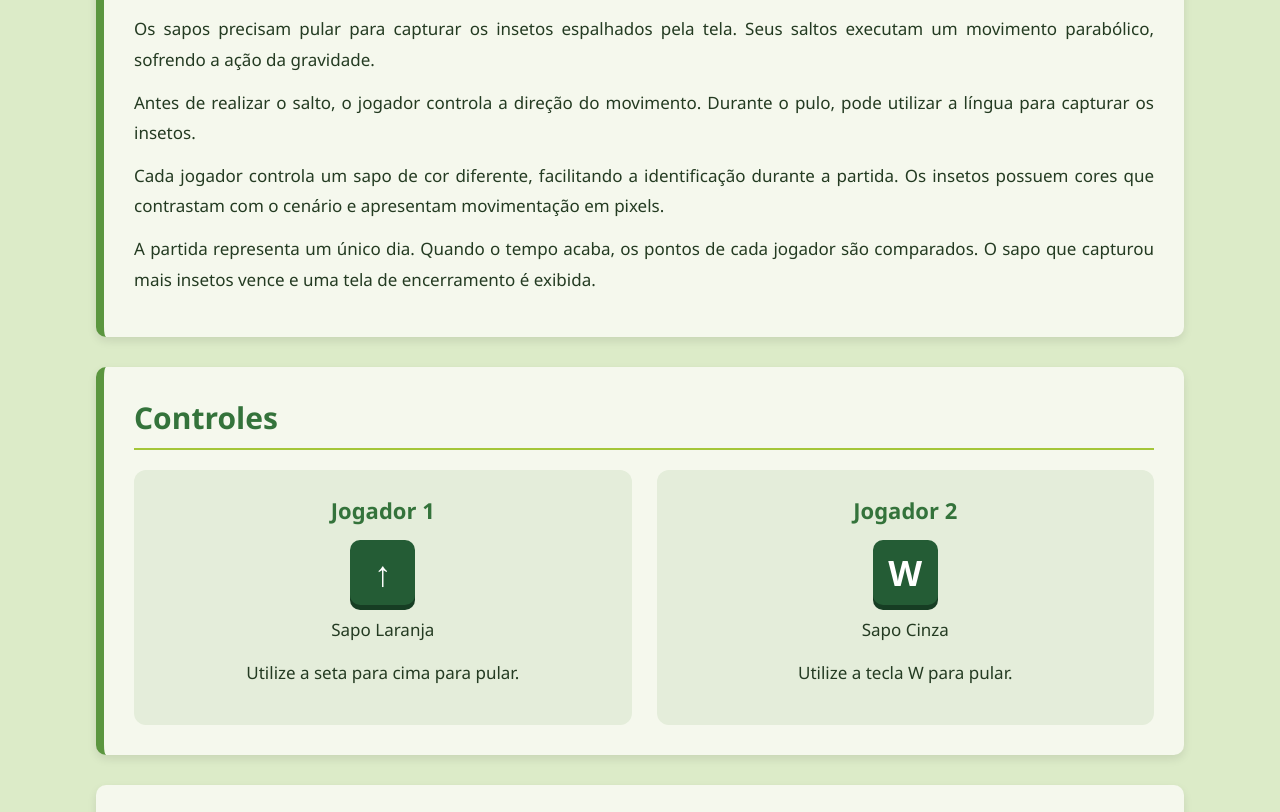
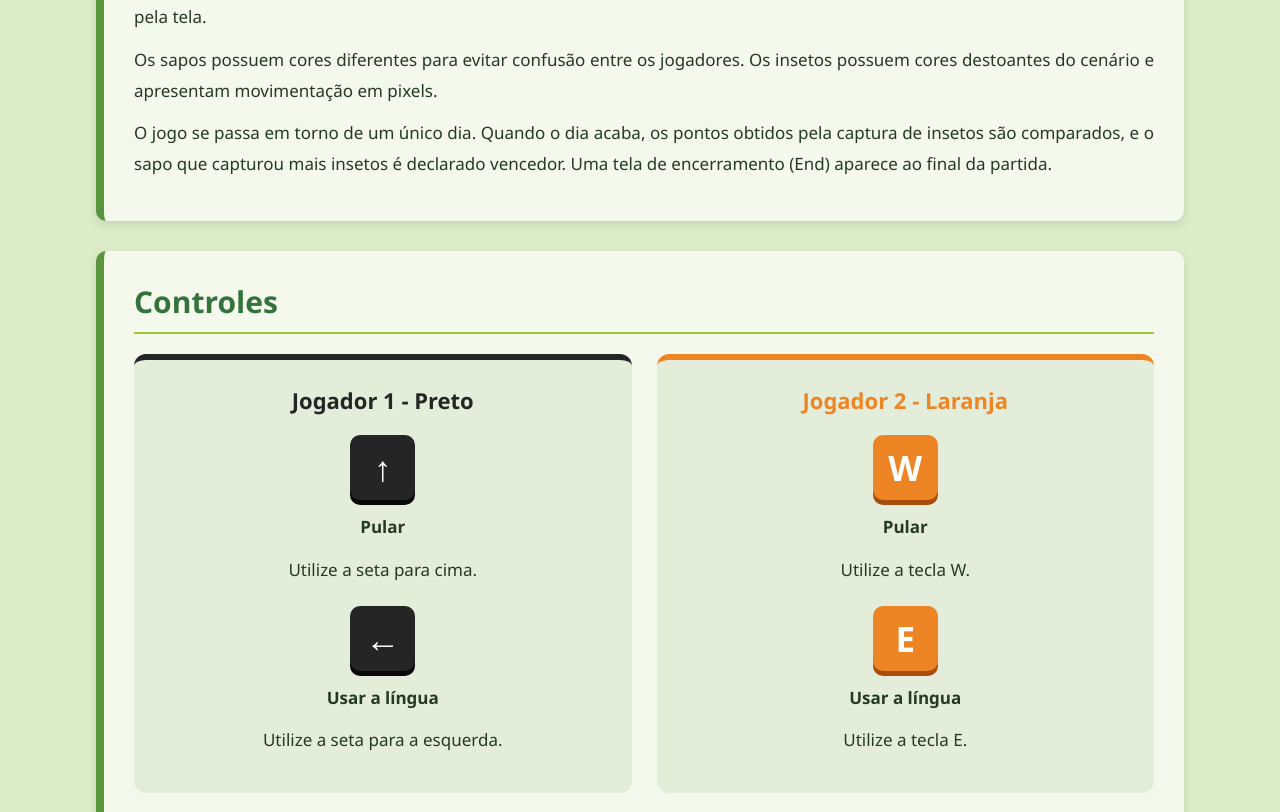
Before and after one commit to He7oiant/Frogs-and-Flies-da-Carla, a plain HTML site: page FrogsAndFlies.html in a window 1280 px wide. Shown: the part 672-1484 px from the top of the page. Drawn offline with Linux system fonts and the light colour scheme.

Commit message:
Site atualizado

```diff
--- a/CSS/GameStyle.css
+++ b/CSS/GameStyle.css
@@ -214,3 +214,35 @@ footer p {
         height: auto;
     }
 }
+.jogador-preto {
+    border-top: 6px solid #252525;
+}
+
+.jogador-laranja {
+    border-top: 6px solid #ed8525;
+}
+
+.jogador-preto h3 {
+    color: #252525;
+}
+
+.jogador-laranja h3 {
+    color: #ed8525;
+}
+
+/* DESTAQUE DAS TECLAS */
+
+.jogador-preto .tecla {
+    background-color: #252525;
+    box-shadow: 0 5px #080808;
+}
+
+.jogador-laranja .tecla {
+    background-color: #ed8525;
+    box-shadow: 0 5px #a84d0c;
+}
+
+.tecla {
+    margin-top: 20px;
+    margin-bottom: 12px;
+}
--- a/FrogsAndFlies.html
+++ b/FrogsAndFlies.html
@@ -4,7 +4,7 @@
 <head>
     <meta charset="utf-8">
     <meta name="viewport" content="width=device-width, initial-scale=1.0">
-    <title>Frogs & Flies</title>
+    <title>Sapos Obesos</title>
 
     <link rel="stylesheet" href="CSS/GameStyle.css">
 </head>
@@ -12,7 +12,7 @@
 <body>
 
     <header>
-        <h1>Frogs & Flies</h1>
+        <h1>SAPOS OBESOS</h1>
         <p>Uma disputa de saltos, línguas e moscas!</p>
 
         <nav>
@@ -25,76 +25,96 @@
 
     <main>
 
+        <!-- HISTÓRIA -->
         <section id="historia" class="informacao">
+
             <h2>História</h2>
 
             <p>
                 Frogs and Flies, também conhecido como Frog Bog,
                 foi criado pela Mattel em 1982 para o console
-                Intellivision. Posteriormente, recebeu uma versão
+                Intellivision. Posteriormente, recebeu um porte
                 para o Atari.
             </p>
 
-            <p>
-                Inspirado nesse clássico, Sapos Obesos traz uma
-                disputa entre dois sapos que precisam capturar
-                o maior número possível de insetos.
-            </p>
         </section>
 
+        <!-- DESCRIÇÃO -->
         <section id="descricao" class="informacao">
+
             <h2>Descrição do jogo</h2>
 
             <p>
-                Os sapos precisam pular para capturar os insetos
-                espalhados pela tela. Seus saltos executam um
-                movimento parabólico, sofrendo a ação da gravidade.
+                Os sapos pulam, ou seja, executam um movimento
+                parabólico no ar, sofrendo a ação da gravidade.
+                O jogador controla a direção do pulo antes de
+                o sapo saltar. Durante o salto, pode apertar
+                o botão da língua para capturar os insetos
+                espalhados pela tela.
             </p>
 
             <p>
-                Antes de realizar o salto, o jogador controla
-                a direção do movimento. Durante o pulo, pode
-                utilizar a língua para capturar os insetos.
+                Os sapos possuem cores diferentes para evitar
+                confusão entre os jogadores. Os insetos possuem
+                cores destoantes do cenário e apresentam
+                movimentação em pixels.
             </p>
 
             <p>
-                Cada jogador controla um sapo de cor diferente,
-                facilitando a identificação durante a partida.
-                Os insetos possuem cores que contrastam com o
-                cenário e apresentam movimentação em pixels.
+                O jogo se passa em torno de um único dia.
+                Quando o dia acaba, os pontos obtidos pela
+                captura de insetos são comparados, e o sapo
+                que capturou mais insetos é declarado vencedor.
+                Uma tela de encerramento (End) aparece ao final
+                da partida.
             </p>
 
-            <p>
-                A partida representa um único dia. Quando o
-                tempo acaba, os pontos de cada jogador são
-                comparados. O sapo que capturou mais insetos
-                vence e uma tela de encerramento é exibida.
-            </p>
         </section>
 
+        <!-- CONTROLES -->
         <section id="controles" class="informacao">
+
             <h2>Controles</h2>
 
             <div class="controles-container">
 
-                <div class="controle">
-                    <h3>Jogador 1</h3>
+                <!-- JOGADOR PRETO -->
+                <div class="controle jogador-preto">
+
+                    <h3>Jogador 1 - Preto</h3>
+
                     <div class="tecla">↑</div>
-                    <p>Sapo Laranja</p>
-                    <p>Utilize a seta para cima para pular.</p>
+                    <p><strong>Pular</strong></p>
+                    <p>Utilize a seta para cima.</p>
+
+                    <div class="tecla">←</div>
+                    <p><strong>Usar a língua</strong></p>
+                    <p>Utilize a seta para a esquerda.</p>
+
                 </div>
 
-                <div class="controle">
-                    <h3>Jogador 2</h3>
+                <!-- JOGADOR LARANJA -->
+                <div class="controle jogador-laranja">
+
+                    <h3>Jogador 2 - Laranja</h3>
+
                     <div class="tecla">W</div>
-                    <p>Sapo Cinza</p>
-                    <p>Utilize a tecla W para pular.</p>
+                    <p><strong>Pular</strong></p>
+                    <p>Utilize a tecla W.</p>
+
+                    <div class="tecla">E</div>
+                    <p><strong>Usar a língua</strong></p>
+                    <p>Utilize a tecla E.</p>
+
                 </div>
 
             </div>
+
         </section>
 
+        <!-- JOGO -->
         <section id="jogar" class="jogo">
+
             <h2>Hora de jogar!</h2>
 
             <p>
@@ -103,9 +123,11 @@
             </p>
 
             <div id="game">
+
                 <canvas id="canvas" width="1200" height="900">
                     Seu navegador não suporta Canvas.
                 </canvas>
+
             </div>
 
             <p class="legenda">
--- a/JS/GameFunctions.js
+++ b/JS/GameFunctions.js
@@ -94,6 +94,7 @@ window.addEventListener('keydown', (event) => {
 
 window.addEventListener('keydown', (event) => {
     if (event.code === 'ArrowUp') {
+        event.preventDefault();
         frog2.sapoandando = true;
         frog2.sapopula = true;
     }
```
